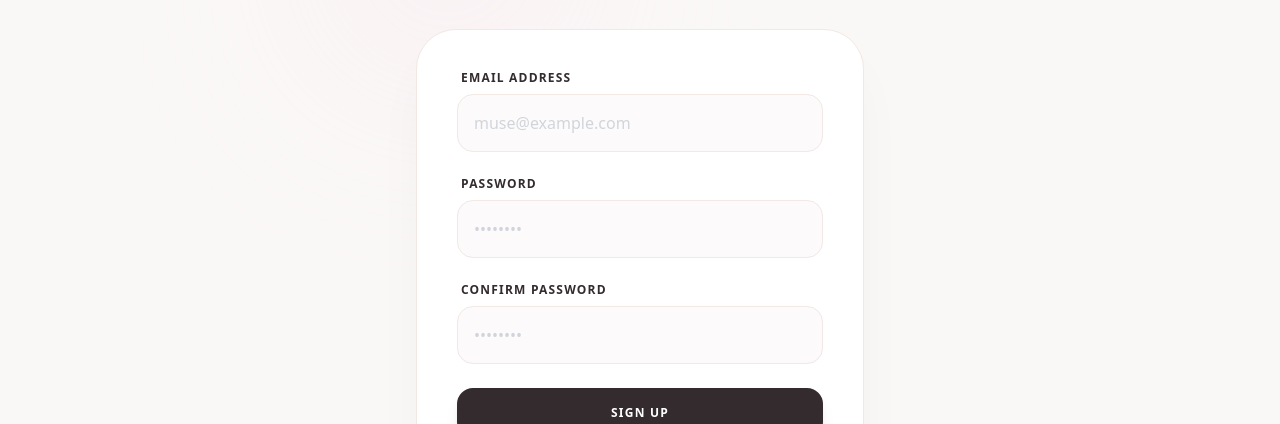
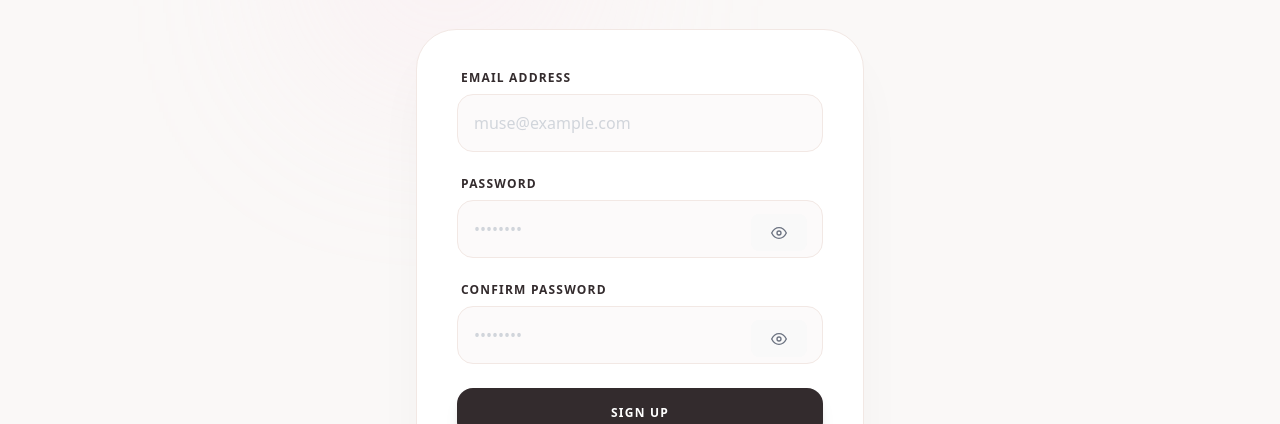
Before and after one commit to rimpleshrestha/security_cw2_frontend, a React (Vite) app: page /register in a window 1280 px wide. Shown: the part 376-800 px from the top of the page. Built offline with nearby package versions, Linux system fonts and the light colour scheme; a web font is replaced by a local one.

Commit message:
new toast messages added for password security

```diff
--- a/src/pages/RegisterPage.jsx
+++ b/src/pages/RegisterPage.jsx
@@ -1,19 +1,30 @@
 import { useState } from "react";
 import { Link, useNavigate } from "react-router-dom";
-import MakeupMuseLogo from "../assets/images/makeupmuse.jpg"; // Updated logo import
+import MakeupMuseLogo from "../assets/images/makeupmuse.jpg";
 import toast from "react-hot-toast";
 import axios from "axios";
+import { FiEye, FiEyeOff } from "react-icons/fi";
 
 const RegisterPage = () => {
   const [email, setEmail] = useState("");
   const [password, setPassword] = useState("");
   const [confirmPassword, setConfirmPassword] = useState("");
+  const [showPassword, setShowPassword] = useState(false);
+  const [showConfirmPassword, setShowConfirmPassword] = useState(false);
+
+  // New state for inline messages
+  const [errors, setErrors] = useState({});
+  const [successMsg, setSuccessMsg] = useState("");
+
   const navigate = useNavigate();
 
   const onSubmit = async (e) => {
     e.preventDefault();
+    setErrors({});
+    setSuccessMsg("");
+
     if (password !== confirmPassword) {
-      toast.error("Passwords do not match");
+      setErrors({ confirmPassword: "Passwords do not match" });
       return;
     }
 
@@ -25,15 +36,19 @@ const RegisterPage = () => {
       });
 
       if ([200, 201].includes(response.status)) {
+        setSuccessMsg("Account created successfully!");
         toast.success("Account created successfully!");
         navigate("/signup");
       } else {
+        setErrors({ general: "Registration failed. Please try again." });
         toast.error("Registration failed. Please try again.");
       }
     } catch (error) {
-      toast.error(
-        error.response?.data?.message || "An error occurred during registration"
-      );
+      const msg =
+        error.response?.data?.message ||
+        "An error occurred during registration";
+      setErrors({ general: msg });
+      toast.error(msg);
     }
   };
 
@@ -41,6 +56,7 @@ const RegisterPage = () => {
     "w-full p-4 border border-[#F2E8E4] rounded-2xl text-black bg-[#FCFAFA] focus:outline-none focus:border-[#A55166] focus:ring-1 focus:ring-[#A55166] transition-all duration-300 placeholder:text-gray-300";
   const labelStyles =
     "block mb-2 text-[#332B2D] text-xs font-bold tracking-widest uppercase ml-1";
+  const errorStyles = "text-red-500 text-xs mt-1 ml-1";
 
   return (
     <div className="bg-[#FAF8F7] min-h-screen w-full flex flex-col items-center justify-center px-6 py-12">
@@ -82,31 +98,59 @@ const RegisterPage = () => {
                 className={inputStyles}
                 required
               />
+              {errors.email && <p className={errorStyles}>{errors.email}</p>}
             </div>
 
-            <div>
+            {/* Password field */}
+            <div className="relative">
               <label className={labelStyles}>Password</label>
               <input
-                type="password"
+                type={showPassword ? "text" : "password"}
                 placeholder="••••••••"
                 value={password}
                 onChange={(e) => setPassword(e.target.value)}
                 className={inputStyles}
                 required
               />
+              <button
+                type="button"
+                onClick={() => setShowPassword(!showPassword)}
+                className="absolute right-4 top-[38px] text-gray-500"
+              >
+                {showPassword ? <FiEyeOff /> : <FiEye />}
+              </button>
+              {errors.password && (
+                <p className={errorStyles}>{errors.password}</p>
+              )}
             </div>
 
-            <div>
+            {/* Confirm Password field */}
+            <div className="relative">
               <label className={labelStyles}>Confirm Password</label>
               <input
-                type="password"
+                type={showConfirmPassword ? "text" : "password"}
                 placeholder="••••••••"
                 value={confirmPassword}
                 onChange={(e) => setConfirmPassword(e.target.value)}
                 className={inputStyles}
                 required
               />
+              <button
+                type="button"
+                onClick={() => setShowConfirmPassword(!showConfirmPassword)}
+                className="absolute right-4 top-[38px] text-gray-500"
+              >
+                {showConfirmPassword ? <FiEyeOff /> : <FiEye />}
+              </button>
+              {errors.confirmPassword && (
+                <p className={errorStyles}>{errors.confirmPassword}</p>
+              )}
             </div>
+
+            {errors.general && <p className={errorStyles}>{errors.general}</p>}
+            {successMsg && (
+              <p className="text-green-600 text-xs mt-1 ml-1">{successMsg}</p>
+            )}
 
             <button
               type="submit"
```
